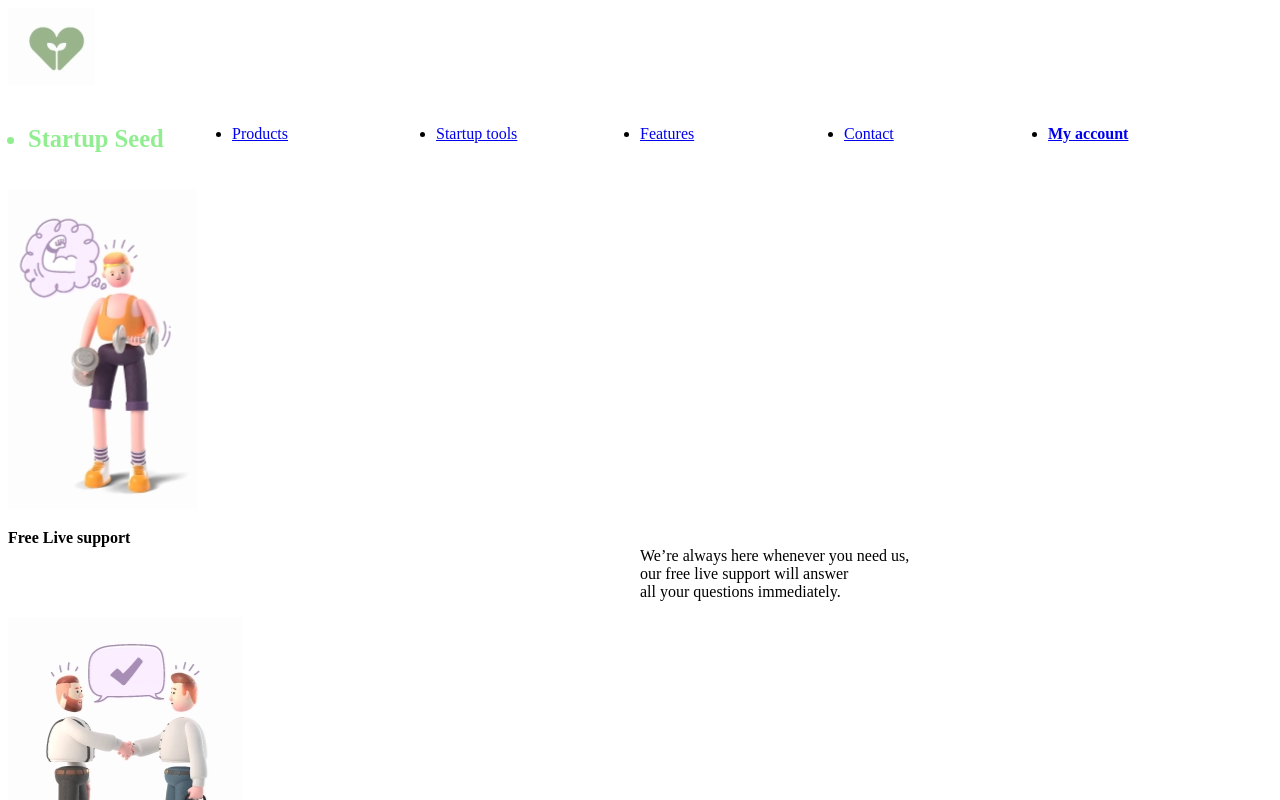
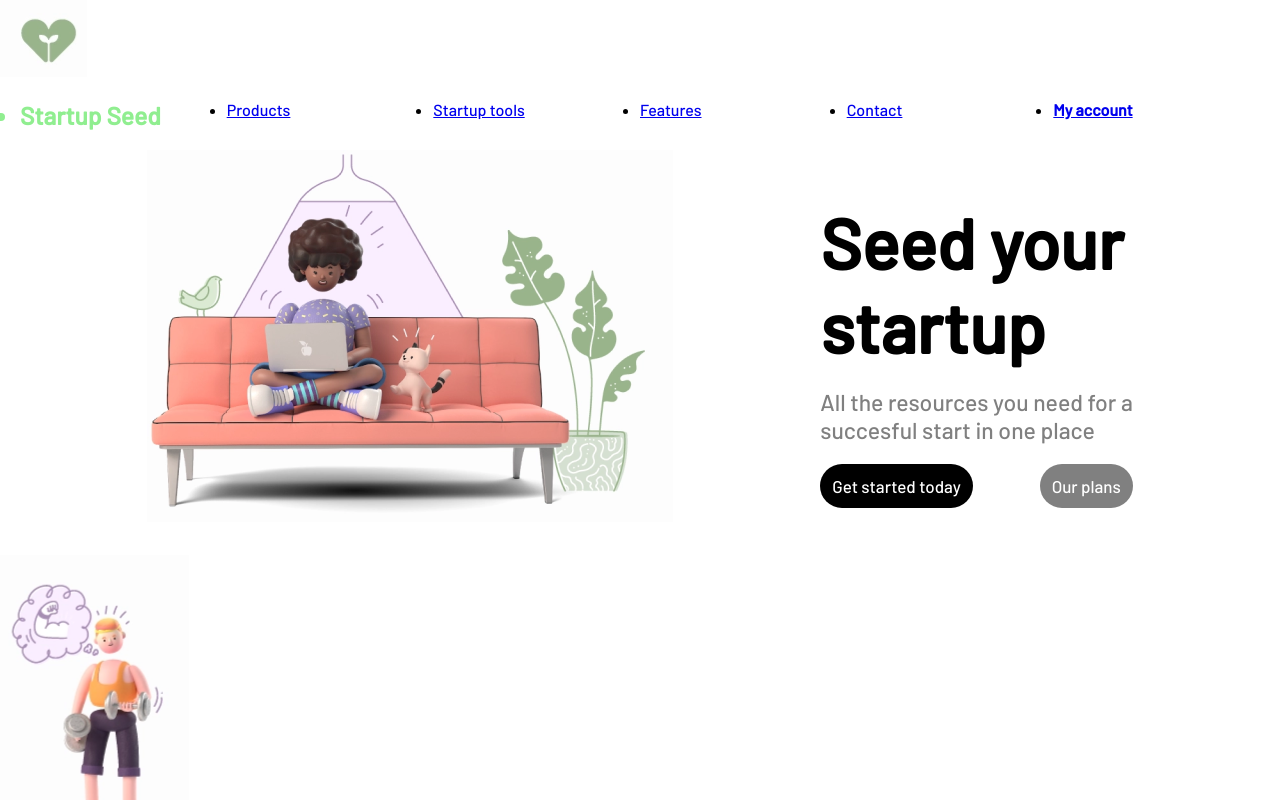
Before and after one commit to r1realm/basic-html-Factoria-F5, a plain HTML site: page index.html in a window 1280 px wide. Shown: the top 800 px of the page. Drawn offline with Linux system fonts and the light colour scheme; files whose address does not match are found by name.

Commit message:
marcia changes

```diff
--- a/index.html
+++ b/index.html
@@ -19,7 +19,21 @@
         <li><a href="#"><strong> My account </strong></a></li>
 
     </ul>
-
+    <!-- marcia -->
+    <div class="intro">
+        <div class="imgIntro">
+            <a href="#"><img src="./img/sofa.png" alt="chichaSentada"></a>
+        </div>
+        <div class="txtIntro">
+            <h1 class="h1">Seed your <br>startup</h1>
+            <p class="pIntro">All the resources you need for a<br> succesful start in one place</p>
+            <div class="buttons">
+                <button class="rueda" id="blackBtn">Get started today</button>
+                <button class="shake" id="grayBtn">Our plans</button>
+            </div>
+        </div>
+    </div>
+    <!-- marcia -->
     <div>
         <img src="./images/image 1gym.png">
         <p class="support"><strong>Free Live support </strong> <br />
--- a/main.css
+++ b/main.css
@@ -1,3 +1,45 @@
+@import url('https://fonts.googleapis.com/css2?family=Barlow:wght@500&display=swap');
+* /*cambios universales para toda la pagina, fuente y elimicion de margin y padding*/{
+    padding: 0;
+    margin: 0;
+    font-family: 'Barlow', sans-serif;
+}
+/* marcia css */
+.intro {
+    display: flex;
+    justify-content: space-evenly;
+    margin-bottom: 30px;
+}
+.h1 {
+    margin-top: 50px;
+    font-size: 70px;
+}
+.pIntro {
+    color: gray;
+    font-size: 23px;
+    margin: 20px 0 20px 0;
+}
+.buttons {
+    display: flex;
+    justify-content: space-between;
+}
+button {
+    padding: 12px;
+    border-radius: 5em;
+    border: none;
+    color: white;
+    font-size: 17px;
+}
+button:hover {
+    background-color: lightgray !important;
+}
+#blackBtn {
+    background-color: black;
+}
+#grayBtn {
+    background-color: gray;
+}
+/* marcia css */
 .navigation{
     display: grid;
     grid-template-columns: 1fr 1fr 1fr 1fr 1fr 1fr;
```
Also changed, not shown: img/ed.png (added), img/jump.png (added), img/logo.png (added), img/panas.png (added), img/sofa.png (added).
